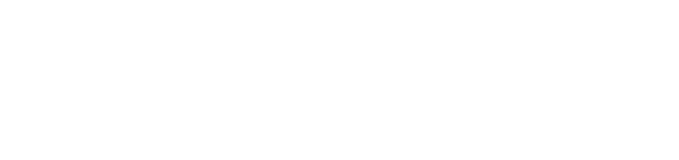
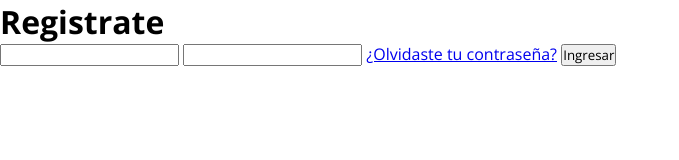
Before and after one commit to Hdev1423/Fund.-Hacemos-Bien, a plain HTML site: page Registro.html in a window 1280 px wide. Shown: the whole page, without its empty margins (0-679 px from the left). Drawn offline with nearby package versions, Linux system fonts and the light colour scheme.

Commit message:
Se creo una base del formulario de registro

```diff
--- a/Registro.html
+++ b/Registro.html
@@ -0,0 +1,25 @@
+<!DOCTYPE html>
+<html lang="en">
+    <head>
+        <meta charset="UTF-8">
+        <link rel="stylesheet" href="style_login.css">
+        <title>Document</title>
+    </head>
+    <body>
+        <div class="login_box">
+            <h1>Registrate</h1>
+            <form action="" method="post" id="box_form">
+                <label>
+                    <i class='bx bxs-user'></i>
+                    <input type="email" id="correo">
+                </label>
+                <label>
+                    <i class='bx bxs-lock-alt'></i>
+                    <input type="password" id="password">
+                </label>
+                <a href="#" class="link">¿Olvidaste tu contraseña?</a>
+                <button id="button">Ingresar</button>
+            </form>
+        </div>
+    </body>
+</html>
--- /dev/null
+++ b/style_login.css
@@ -0,0 +1,7 @@
+@import url('https://fonts.googleapis.com/css2?family=Open+Sans:wght@300;400;700&display=swap');
+*{
+    padding: 0;
+    margin: 0;
+    font-family: 'Open Sans', sans-serif;
+    box-sizing: border-box;
+}
```
Also changed, not shown: index.html (+2 -2 lines), style_index.css (renamed from style.css).
